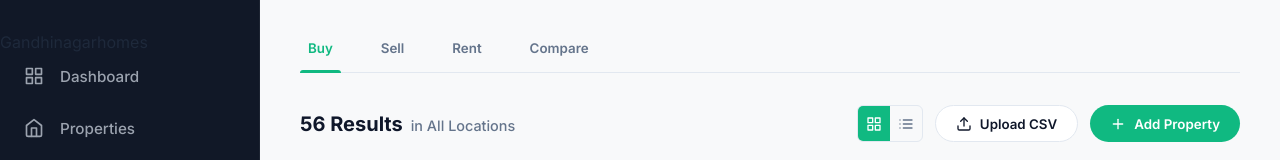
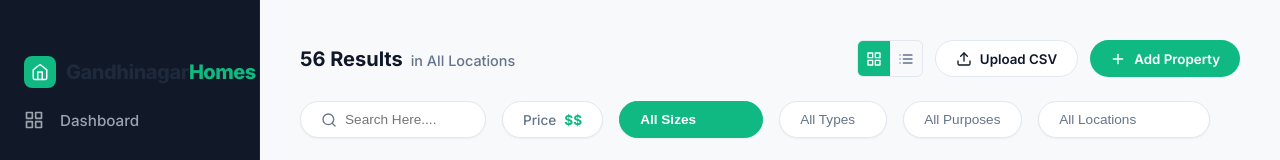
Before and after one commit to amanxridex/realcrm, a Next.js app: page / in a window 1280 px wide. Shown: the top 160 px of the page. Built offline with nearby package versions, Linux system fonts and the light colour scheme.

Commit message:
feat: Style Gandhinagar Homes logo and remove top tabs

```diff
--- a/src/app/layout.tsx
+++ b/src/app/layout.tsx
@@ -24,8 +24,13 @@ export default function RootLayout({
         <div className="dashboard-layout">
           {/* Desktop Sidebar */}
           <aside className="sidebar">
-            <div className="sidebar-header">
-              Gandhinagarhomes
+            <div className="sidebar-header" style={{ display: 'flex', alignItems: 'center', gap: '10px', padding: '1.5rem 1.5rem 0.5rem' }}>
+              <div style={{ display: 'flex', alignItems: 'center', justifyContent: 'center', width: '32px', height: '32px', borderRadius: '8px', background: 'var(--primary-color)', color: 'white', flexShrink: 0 }}>
+                <svg width="18" height="18" viewBox="0 0 24 24" fill="none" stroke="currentColor" strokeWidth="2" strokeLinecap="round" strokeLinejoin="round"><path d="M3 9l9-7 9 7v11a2 2 0 0 1-2 2H5a2 2 0 0 1-2-2z"></path><polyline points="9 22 9 12 15 12 15 22"></polyline></svg>
+              </div>
+              <h2 style={{ fontSize: '1.25rem', fontWeight: 800, margin: 0, letterSpacing: '-0.5px', color: 'var(--foreground)' }}>
+                Gandhinagar<span style={{ color: 'var(--primary-color)' }}>Homes</span>
+              </h2>
             </div>
             <nav className="nav-links">
               <Link href="/dashboard" className="nav-item">
--- a/src/app/page.tsx
+++ b/src/app/page.tsx
@@ -250,13 +250,7 @@ export default function Home() {
 
   return (
     <>
-      {/* Top Navigation Tabs */}
-      <div className="top-tabs">
-        <button className="tab-item active">Buy</button>
-        <button className="tab-item">Sell</button>
-        <button className="tab-item">Rent</button>
-        <button className="tab-item">Compare</button>
-      </div>
+      {/* Top Navigation Tabs Removed */}
 
       <div className="page-header">
         <div style={{ display: 'flex', alignItems: 'baseline' }}>
```
